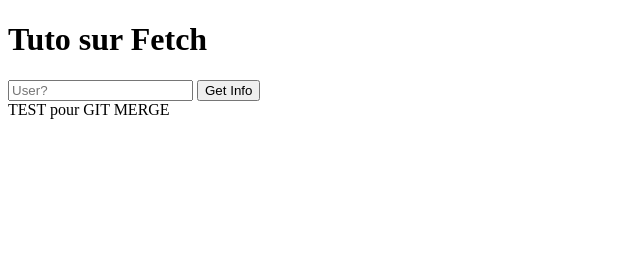
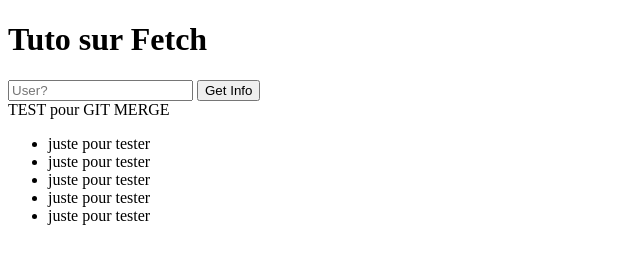
Before and after one commit to Matthieu7924/Fetch, a plain HTML site: page index.html in a window 1280 px wide. Shown: the whole page, without its empty margins (0-640 px from the left). Drawn offline with Linux system fonts and the light colour scheme.

Commit message:
ajout ul test

```diff
--- a/index.html
+++ b/index.html
@@ -15,7 +15,13 @@
 <button id="btn">Get Info</button>
 
 <div>TEST pour GIT MERGE</div>
-
+<ul>
+    <li class="test">juste pour tester</li>
+    <li class="test">juste pour tester</li>
+    <li class="test">juste pour tester</li>
+    <li class="test">juste pour tester</li>
+    <li class="test">juste pour tester</li>
+</ul>
 
 
 
```
